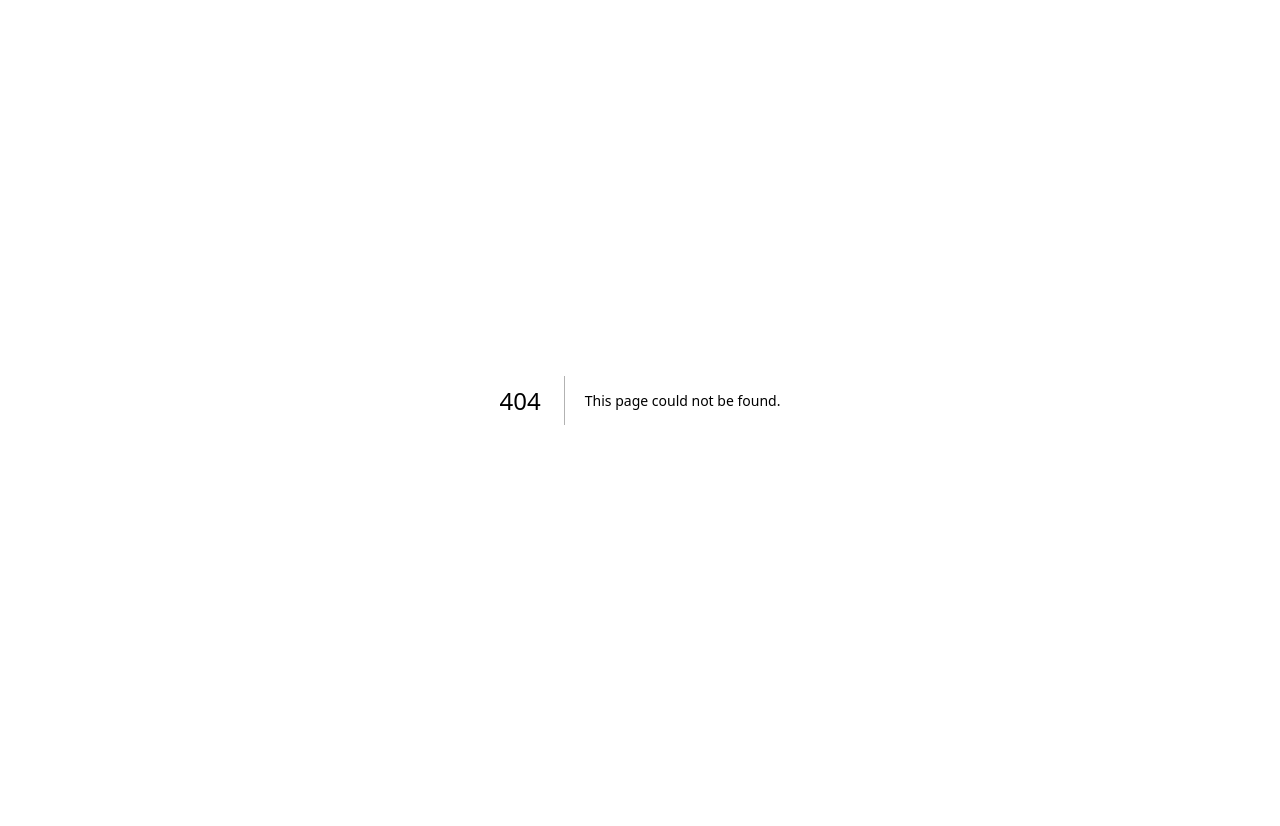
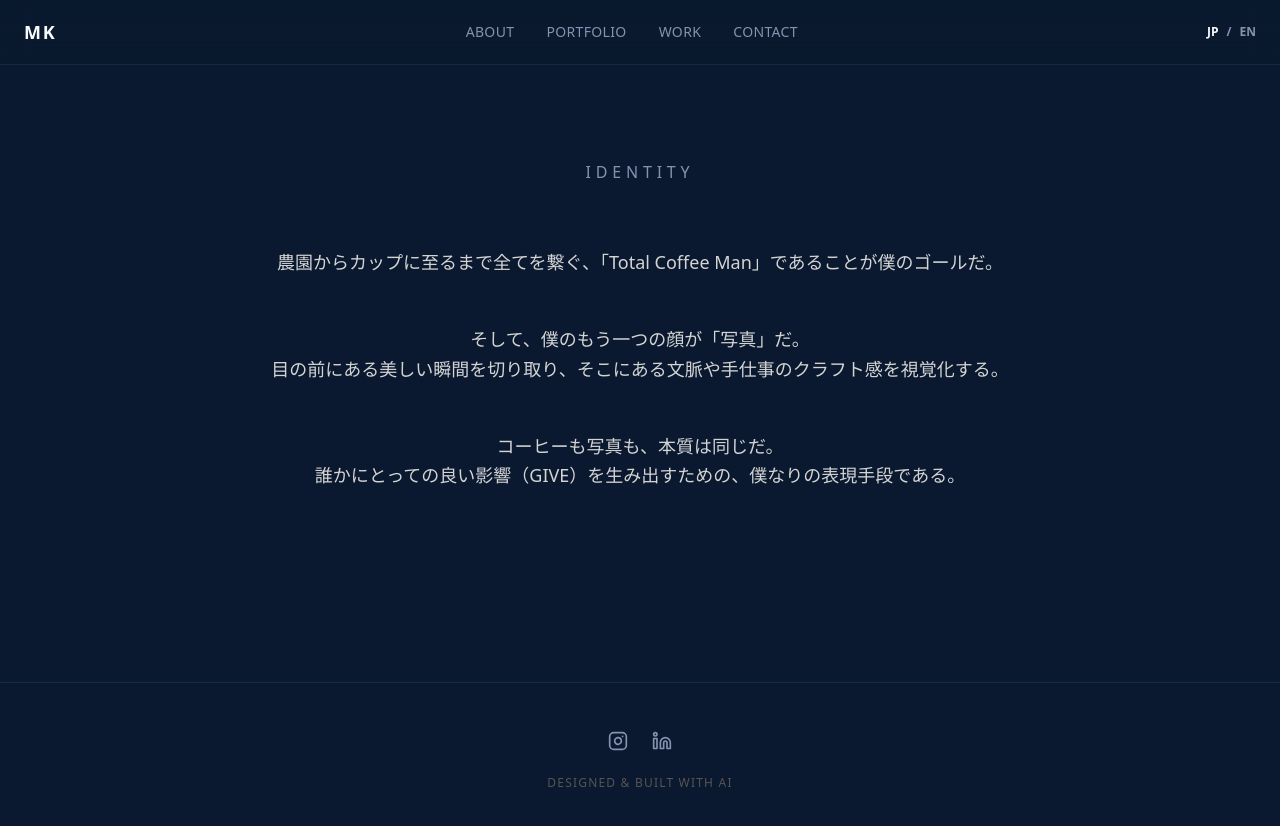
Before and after one commit to masakikono/masaki-portfolio, a Next.js app: page /about in a window 1280 px wide. Before the commit this address had no page. Shown: the top 826 px of the page. Before the commit the page ends 800 px from the top, so only its background shows below. Built offline with nearby package versions, Linux system fonts and the light colour scheme.

Commit message:
feat: refactor into multi-page architecture with separate routes

```diff
--- /dev/null
+++ b/src/app/about/page.tsx
@@ -0,0 +1,9 @@
+import About from "@/components/About";
+
+export default function AboutPage() {
+  return (
+    <main className="flex-1 w-full pt-16">
+      <About />
+    </main>
+  );
+}
--- /dev/null
+++ b/src/app/contact/page.tsx
@@ -0,0 +1,9 @@
+import Contact from "@/components/Contact";
+
+export default function ContactPage() {
+  return (
+    <main className="flex-1 w-full pt-16">
+      <Contact />
+    </main>
+  );
+}
--- a/src/app/layout.tsx
+++ b/src/app/layout.tsx
@@ -2,6 +2,8 @@ import type { Metadata } from "next";
 import { Geist, Geist_Mono } from "next/font/google";
 import "./globals.css";
 import { LanguageProvider } from "@/context/LanguageContext";
+import Header from "@/components/Header";
+import Footer from "@/components/Footer";
 
 const geistSans = Geist({
   variable: "--font-geist-sans",
@@ -26,10 +28,14 @@ export default function RootLayout({
   return (
     <html lang="ja">
       <body
-        className={`${geistSans.variable} ${geistMono.variable} antialiased`}
+        className={`${geistSans.variable} ${geistMono.variable} antialiased min-h-screen bg-background text-foreground flex flex-col font-light selection:bg-neutral-800 selection:text-white`}
       >
         <LanguageProvider>
-          {children}
+          <Header />
+            <div className="flex-1 w-full flex flex-col">
+              {children}
+            </div>
+          <Footer />
         </LanguageProvider>
       </body>
     </html>
--- a/src/app/page.tsx
+++ b/src/app/page.tsx
@@ -1,23 +1,11 @@
-import Header from "@/components/Header";
 import Hero from "@/components/Hero";
-import About from "@/components/About";
 import Gallery from "@/components/Gallery";
-import Work from "@/components/Work";
-import Contact from "@/components/Contact";
-import Footer from "@/components/Footer";
 
 export default function Home() {
   return (
-    <main className="min-h-screen bg-background text-foreground flex flex-col font-light selection:bg-neutral-800 selection:text-white">
-      <Header />
+    <main className="flex-1 w-full flex flex-col">
       <Hero />
-      <div className="flex-1 w-full">
-        <div id="about"><About /></div>
-        <div id="portfolio"><Gallery /></div>
-        <Work />
-        <Contact />
-      </div>
-      <Footer />
+      <div id="portfolio"><Gallery /></div>
     </main>
   );
 }
--- /dev/null
+++ b/src/app/work/page.tsx
@@ -0,0 +1,9 @@
+import Work from "@/components/Work";
+
+export default function WorkPage() {
+  return (
+    <main className="flex-1 w-full pt-16">
+      <Work />
+    </main>
+  );
+}
--- a/src/components/Header.tsx
+++ b/src/components/Header.tsx
@@ -1,28 +1,31 @@
 "use client";
 
 import React from 'react';
+import Link from 'next/link';
 import { useLanguage } from "@/context/LanguageContext";
 
 const Header = () => {
   const { lang, setLang, t } = useLanguage();
 
   const navItems = [
-    { label: t.nav.about, href: "#about" },
-    { label: t.nav.portfolio, href: "#portfolio" },
-    { label: t.nav.work, href: "#work" },
-    { label: t.nav.contact, href: "#contact" },
+    { label: t.nav.about, href: "/about" },
+    { label: t.nav.portfolio, href: "/#portfolio" },
+    { label: t.nav.work, href: "/work" },
+    { label: t.nav.contact, href: "/contact" },
   ];
 
   return (
     <header className="fixed top-0 w-full z-50 bg-background/80 backdrop-blur-md border-b border-border transition-all duration-300">
       <div className="max-w-7xl mx-auto px-6 h-16 flex items-center justify-between">
-        <a href="#" className="text-lg tracking-widest font-semibold uppercase text-foreground">MK</a>
+        <Link href="/" className="text-lg tracking-widest font-semibold uppercase text-foreground">
+          MK
+        </Link>
 
         <nav className="hidden md:flex items-center space-x-8 text-sm font-medium tracking-wide">
           {navItems.map((item) => (
-            <a key={item.label} href={item.href} className="text-muted hover:text-foreground transition-colors">
+            <Link key={item.label} href={item.href} className="text-muted hover:text-foreground transition-colors">
               {item.label}
-            </a>
+            </Link>
           ))}
         </nav>
 
```
